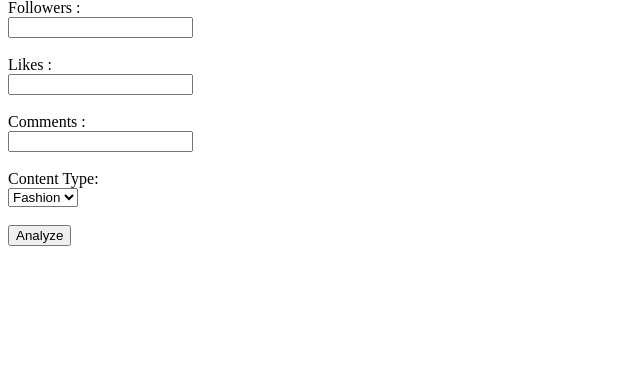
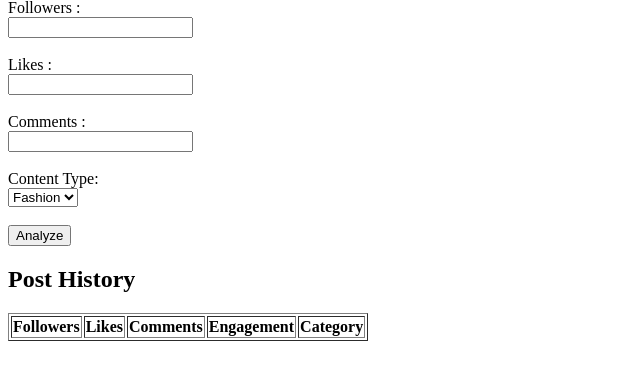
Before and after one commit to Tonishika17/InstaSmart, a Flask app: page / in a window 1280 px wide. Shown: the part 115-495 px from the top of the page, without its empty margins (0-640 px from the left). Run offline with Flask 3, Linux system fonts and the light colour scheme; lists and menus that the app fills with data are empty.

Commit message:
Display multiple post data

```diff
--- a/app.py
+++ b/app.py
@@ -1,5 +1,6 @@
 from flask import Flask, render_template, request
 app = Flask(__name__)
+posts = []
 @app.route("/", methods=["GET","POST"])
 def home():
     if request.method=="POST":
@@ -10,10 +11,20 @@ def home():
 
         engagement_rate = (likes+comments)/followers*100
 
+        values = {
+            "followers": followers,
+            "likes": likes,
+            "comments": comments,
+            "engagement": engagement_rate,
+            "content_type": content_type
+        }
+        posts.append(values)
+        print(posts)
         return render_template(
             "index.html",
             engagement=engagement_rate,
-            content_type=content_type)
+            content_type=content_type,
+            posts=posts)
 
     return render_template("index.html")
 
--- a/templates/index.html
+++ b/templates/index.html
@@ -41,5 +41,27 @@
 
         <button type="submit">Analyze</button>
     </form>
+
+    <h2>Post History</h2>
+    <table border="1">
+        <tr>
+            <th>Followers</th>
+            <th>Likes</th>
+            <th>Comments</th>
+            <th>Engagement</th>
+            <th>Category</th>
+        </tr>
+
+        {% for post in posts %}
+        <tr>
+            <td>{{ post.followers }}</td>
+            <td>{{ post.likes }}</td>
+            <td>{{ post.comments }}</td>
+            <td>{{ post.engagement }}</td>
+            <td>{{ post.content_type }}</td>
+        </tr>
+        {% endfor %}
+    </table>
+
 </body>
 </html>
```
